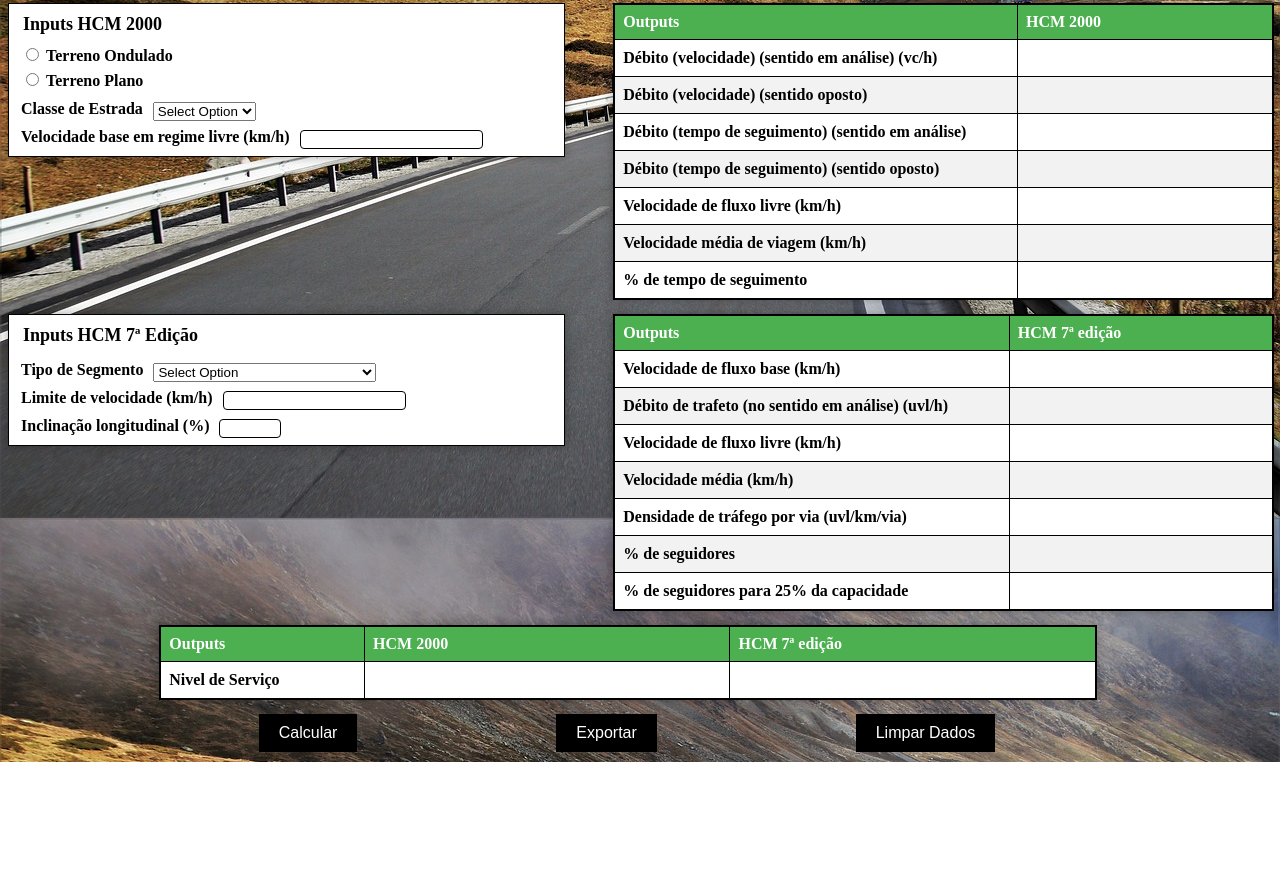
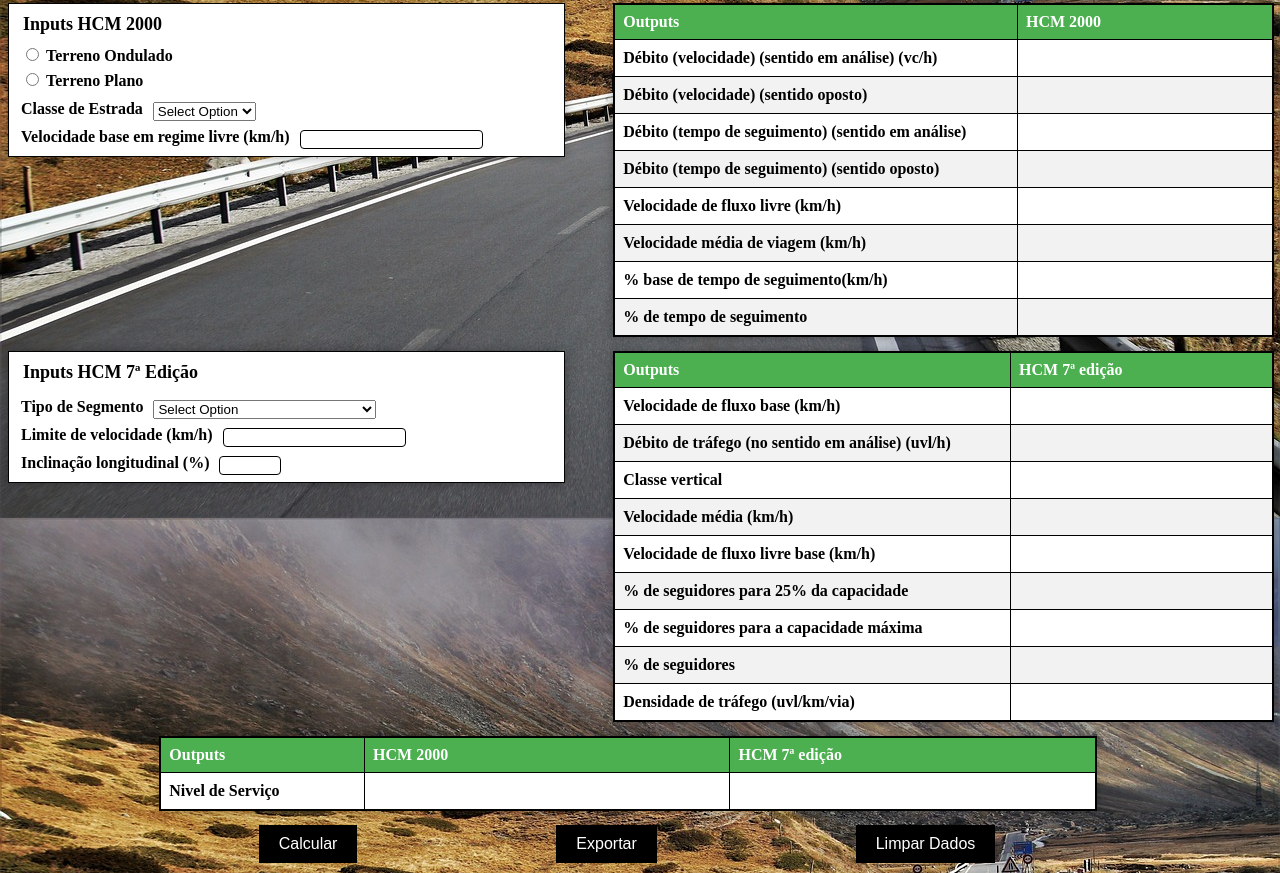
Before and after one commit to joaolesto/TFM_2023, a plain HTML site: page EN.html in a window 1280 px wide. Shown: the part 335-1208 px from the top of the page. Before the commit the page ends 1097 px from the top, so only its background shows below. Drawn offline with nearby package versions, Linux system fonts and the light colour scheme.

Commit message:
atualização

```diff
--- a/EN.html
+++ b/EN.html
@@ -125,6 +125,10 @@
                         <td><input type="text" name="ATS_d" id="ATS_d" disabled></td>
                     </tr>
                     <tr>
+                        <td id="label_BPTSF_d">% base de tempo de seguimento(km/h)</td>
+                        <td><input type="text" name="BPTSF_d" id="BPTSF_d" disabled></td>
+                    </tr>
+                    <tr>
                         <td id="label_PTSF_d">% de tempo de seguimento</td>
                         <td><input type="text" name="PTSF_d" id="PTSF_d" disabled></td>
                     </tr>
@@ -143,32 +147,40 @@
                     </thead>
                     <tbody>
                     <tr>
-                        <td id="label_fhv_2022">Velocidade de fluxo base (km/h)</td>
-                        <td><input type="text" name="fhv_2022" id="fhv_2022" disabled></td>
+                        <td id="label_FFS_o_2022">Velocidade de fluxo base (km/h)</td>
+                        <td><input type="text" name="FFS_o_2022" id="FFS_o_2022" disabled></td>
                     </tr>
                     <tr>
-                        <td id="label_vp_2022">Débito de trafeto (no sentido em análise) (uvl/h)</td>
-                        <td><input type="text" name="vp_2022" id="vp_2022" disabled></td>
+                        <td id="label_vd_2022">Débito de tráfego (no sentido em análise) (uvl/h)</td>
+                        <td><input type="text" name="vd_2022" id="vd_2022" disabled></td>
                     </tr>
                     <tr>
-                        <td id="label_ffs_2022">Velocidade de fluxo livre (km/h)</td>
-                        <td><input type="text" name="ffs_o_2022" id="FFS_o_2022" disabled></td>
+                        <td id="label_classe_vertical">Classe vertical</td>
+                        <td><input type="text" name="classe_vertical" id="classe_vertical" disabled></td>
                     </tr>
                     <tr>
                         <td id="label_velocidade_media_2022">Velocidade média (km/h)</td>
                         <td><input type="text" name="velocidade_media_2022" id="S_2022" disabled></td>
                     </tr>
                     <tr>
-                        <td id="label_densidade_2022">Densidade de tráfego por via (uvl/km/via)</td>
-                        <td><input type="text" name="densidade_2022" id="D_2022" disabled></td>
+                        <td id="label_BFFS_2022">Velocidade de fluxo livre base (km/h)</td>
+                        <td><input type="text" name="BFFS_2022" id="BFFS_2022" disabled></td>
                     </tr>
                     <tr>
-                        <td id="label_densidade_2022">% de seguidores</td>
-                        <td><input type="text" name="densidade_2022" id="D_2022" disabled></td>
+                        <td id="label_PF25cap_2022">% de seguidores para 25% da capacidade</td>
+                        <td><input type="text" name="PF25cap_2022" id="PF25cap_2022" disabled></td>
                     </tr>
                     <tr>
-                        <td id="label_densidade_2022">% de seguidores para 25% da capacidade</td>
-                        <td><input type="text" name="densidade_2022" id="D_2022" disabled></td>
+                        <td id="label_PFcap_2022">% de seguidores para a capacidade máxima</td>
+                        <td><input type="text" name="PFcap_2022" id="PFcap_2022" disabled></td>
+                    </tr>
+                    <tr>
+                        <td id="label_PF_2022">% de seguidores</td>
+                        <td><input type="text" name="PF_2022" id="PF_2022" disabled></td>
+                    </tr>
+                    <tr>
+                        <td id="label_FD_2022">Densidade de tráfego (uvl/km/via) </td>
+                        <td><input type="text" name="FD_2022" id="FD_2022" disabled></td>
                     </tr>
                     </tbody>
                 </table>
@@ -209,9 +221,9 @@
                     </thead>
                     <tbody>
                         <tr>
-                            <td id="label_service_level_gerais">Nivel de Serviço</td>
-                            <td><input type="text" name="service_level_gerais" id="service_level_gerais" disabled></td>
-                            <td><input type="text" name="ffs_o_gerais" id="FFS_o_gerais" disabled></td>
+                            <td id="label_service_level">Nivel de Serviço</td>
+                            <td><input type="text" name="service_level" id="service_level" disabled></td>
+                            <td><input type="text" name="service_level_2022" id="service_level_2022" disabled></td>
                         </tr>
                     </tbody>
                 </table>
@@ -340,7 +352,6 @@
 </script>
 <script defer>
     $('#Calcular').click(function(e) {
-        console.log('entrei')
         e.preventDefault();
         // HCM2000
         let car_volume_d = parseInt($('#car_volume_d').val());
```
